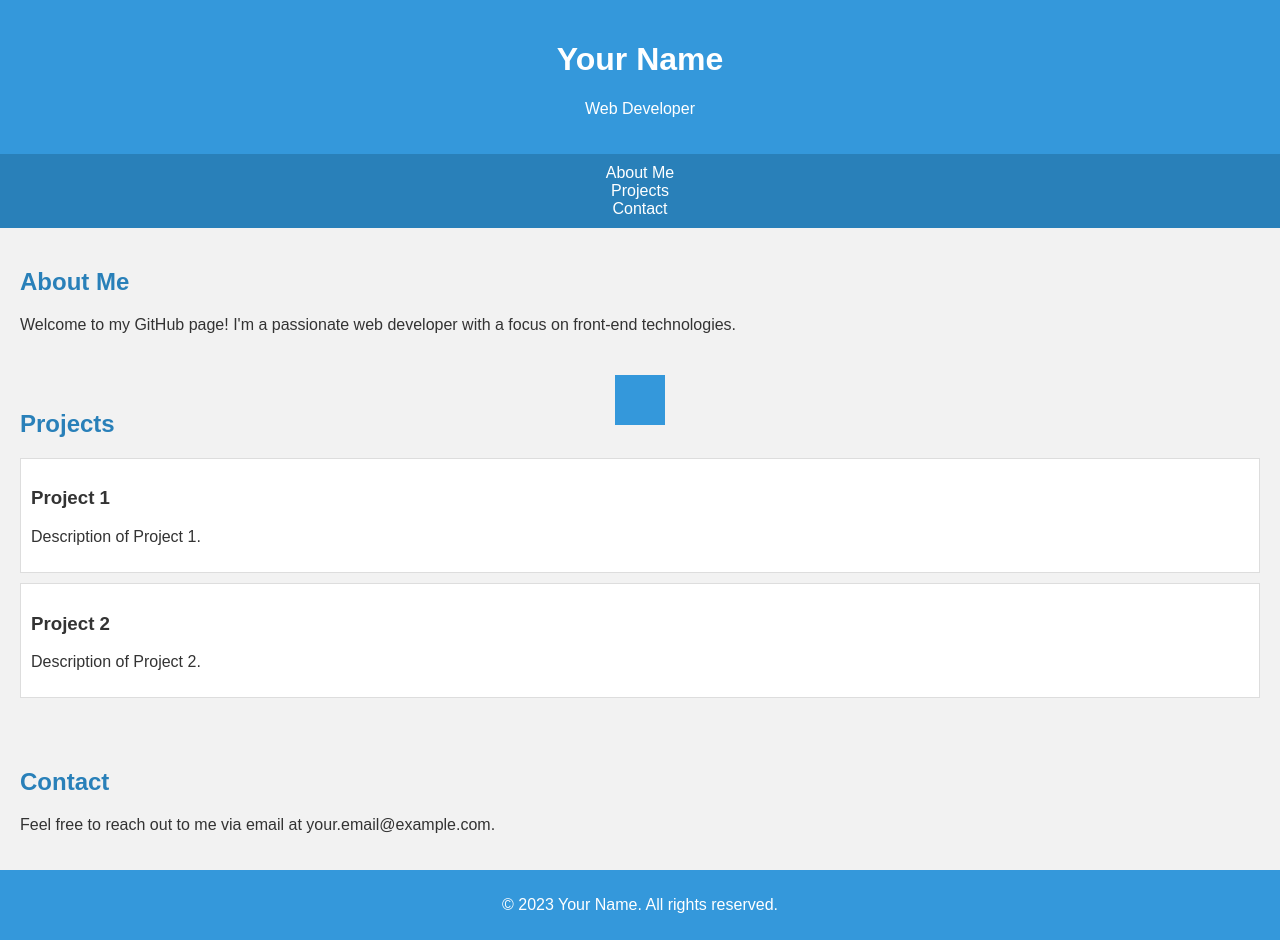
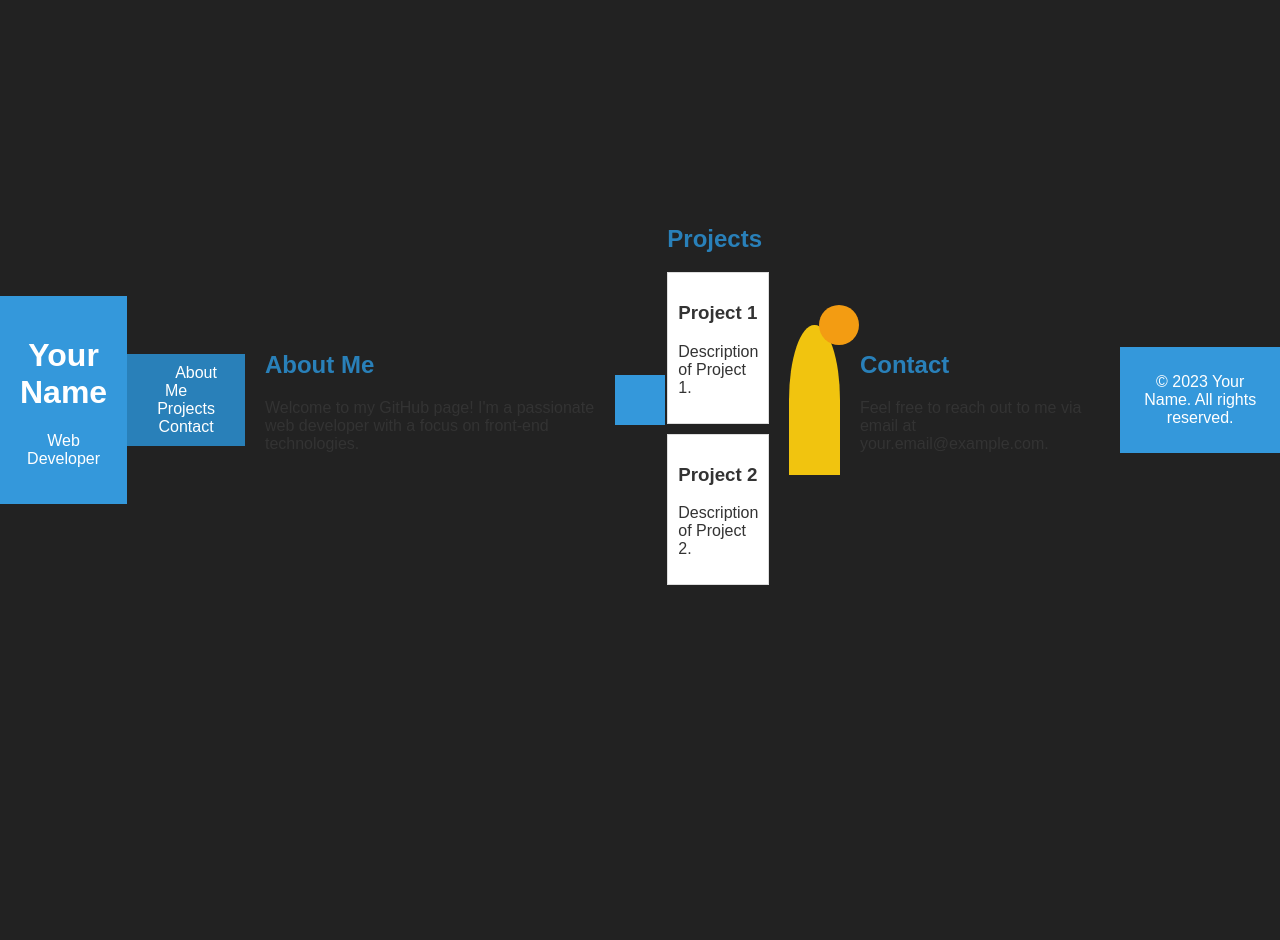
Before and after one commit to HidayatMajeed/Hidayatmajeed.github.io, a plain HTML site: page index.html in a window 1280 px wide. After the commit the page ends 800 px from the top, so only its background shows below. Drawn offline with Linux system fonts and the light colour scheme.

Commit message:
Update index.html

```diff
--- a/index.html
+++ b/index.html
@@ -77,6 +77,47 @@
 
 </body>
 </html>
+<!DOCTYPE html>
+<html lang="en">
+<head>
+  <meta charset="UTF-8">
+  <meta name="viewport" content="width=device-width, initial-scale=1.0">
+  <title>Cool Decoration</title>
+  <style>
+    body {
+      background-color: #222;
+      display: flex;
+      align-items: center;
+      justify-content: center;
+      height: 100vh;
+      margin: 0;
+    }
+
+    #lamp {
+      width: 100px;
+      height: 150px;
+      background-color: #f1c40f;
+      border-radius: 50% 50% 0 0;
+      position: relative;
+    }
+
+    #bulb {
+      width: 40px;
+      height: 40px;
+      background-color: #f39c12;
+      border-radius: 50%;
+      position: absolute;
+      top: -20px;
+      left: 30px;
+    }
+  </style>
+</head>
+<body>
+  <div id="lamp">
+    <div id="bulb"></div>
+  </div>
+</body>
+</html>
 
 
     <section id="contact">
```
